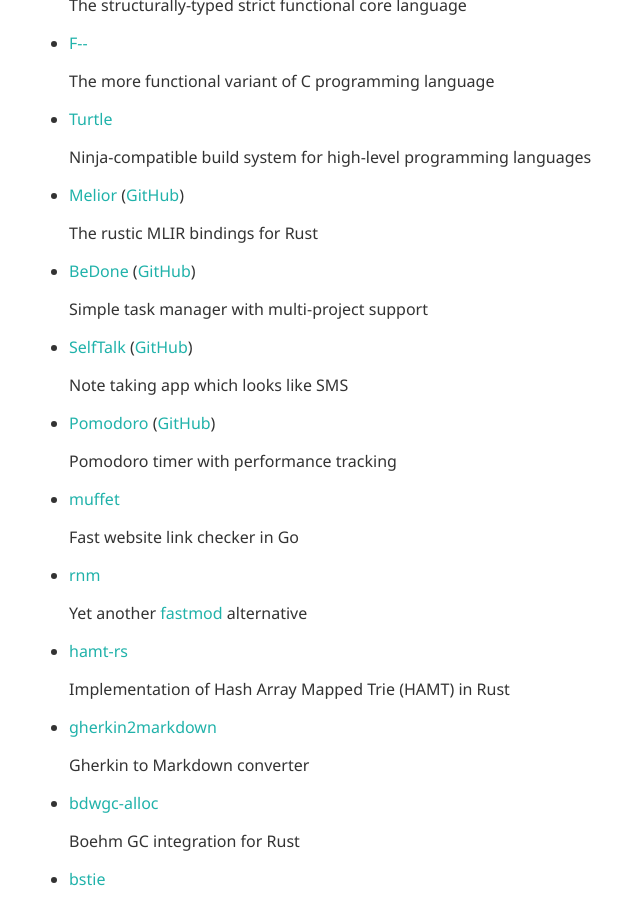
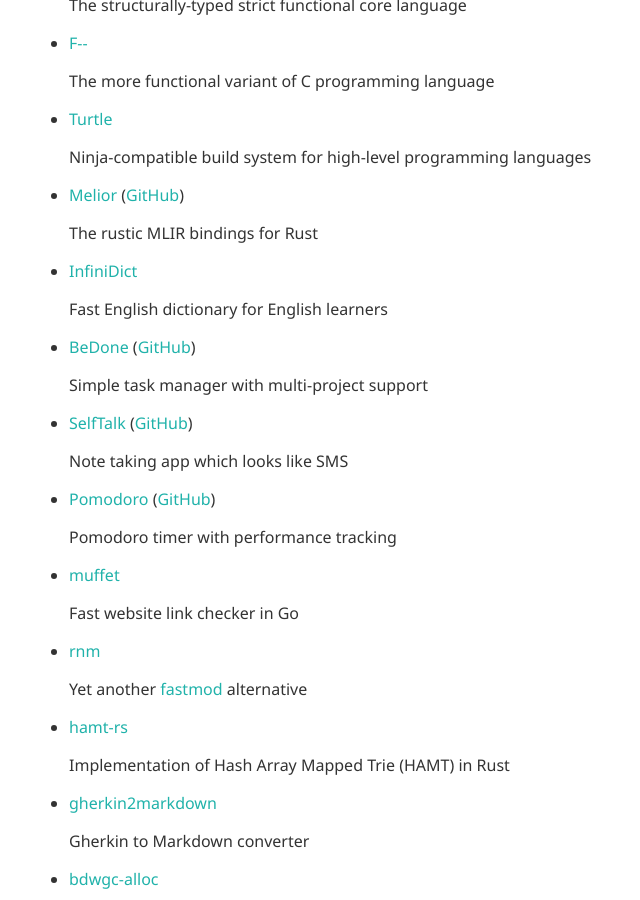
Before and after one commit to raviqqe/raviqqe.github.io, a Jekyll site: the page built from index.md, in a window 1280 px wide and 900 px high, scrolled down 510 px. Shown: the whole window, without its empty margins (275-915 px from the left). Built offline with Jekyll 4.4.1, drawn with Linux system fonts in a browser that asks for light colours.

Commit message:
Add InfiniDict (#15)

```diff
--- a/index.md
+++ b/index.md
@@ -41,6 +41,10 @@ It is a software engineer.
 - [Melior](https://raviqqe.github.io/melior/melior/) ([GitHub](https://github.com/raviqqe/melior))
 
   The rustic MLIR bindings for Rust
+
+- [InfiniDict](https://dictionary.code2d.org/)
+
+  Fast English dictionary for English learners
 
 - [BeDone](https://tasks.code2d.org) ([GitHub](https://github.com/raviqqe/tasks))
 
```
